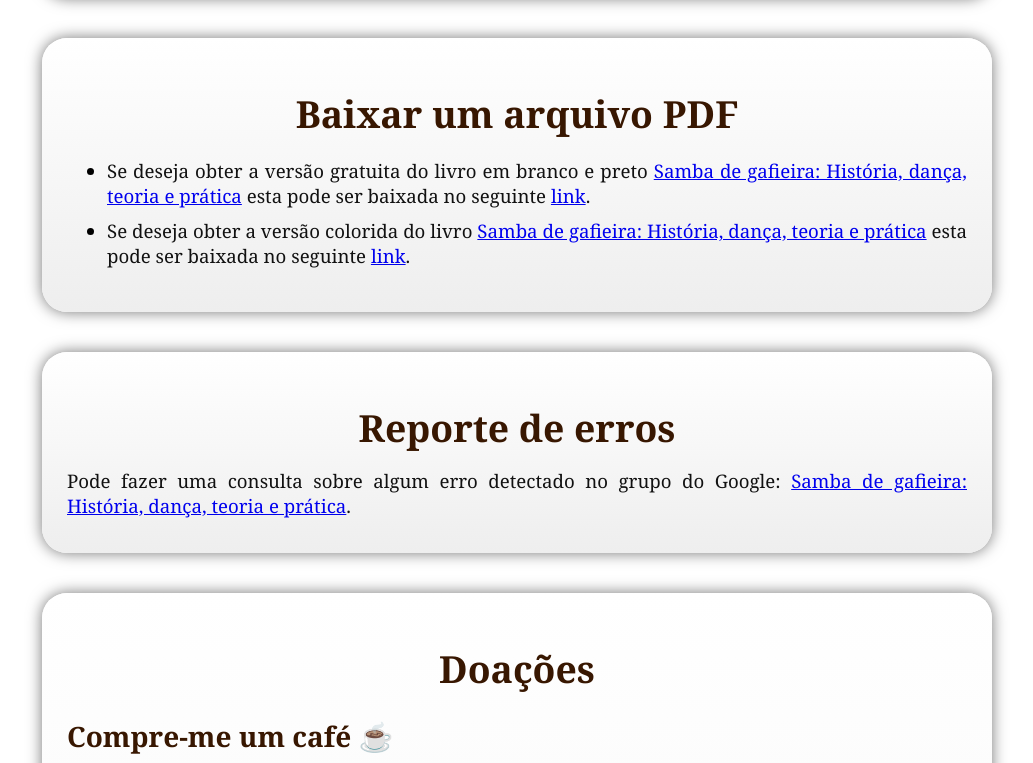
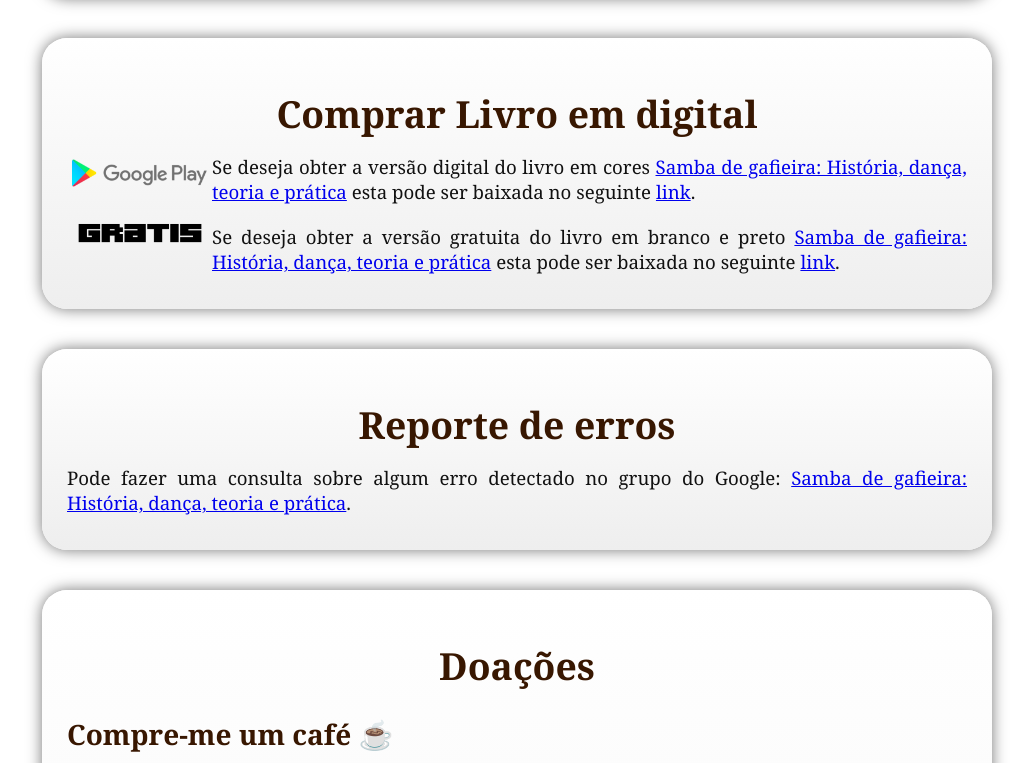
Before and after one commit to trucomanx/book, a plain HTML site: page gafieira/index.html in a window 1280 px wide. Shown: the part 1797-2560 px from the top of the page, without its empty margins (123-1156 px from the left). Drawn offline with Linux system fonts and the light colour scheme.

Commit message:
ordenano

```diff
--- a/gafieira/index.html
+++ b/gafieira/index.html
@@ -90,32 +90,29 @@ também espero que esta pesquisa seja útil para aqueles que procuram informaç
 </div>
 <!----------------------------------------------------------------------------->
 <div id="buybook" class="box">
-<h1>Comprar livro</h1>
+<h1>Comprar livro impresso</h1>
 <h2>Brasil</h2>
-<a href="https://loja.uiclap.com/titulo/ua96244" target="_blank"><img  src="https://loja.uiclap.com/wp-content/uploads/sites/2/2019/07/logo-site-uiclap.png" border="0" style = "display: block;float: left; width:15%; padding:5px" /><a>
+<a href="https://loja.uiclap.com/titulo/ua96244" target="_blank"><img  src="https://loja.uiclap.com/wp-content/uploads/sites/2/2019/07/logo-site-uiclap.png" border="0" style = "display: block;float: left; width:15%; padding:5px" /></a>
 <p> Usando este link, você pode adquirir no Brasil uma versão em branco e preto do livro <a href="https://loja.uiclap.com/titulo/ua96244" target="_blank">Samba de gafieira: História, dança, teoria e prática</a>. </p>
 <div style="clear: both;"></div>
 <h2>Resto do mundo</h2>
-<a href="https://www.amazon.com/dp/6501473209?ref_=pe_93986420_774957520" target="_blank"><img  src="https://upload.wikimedia.org/wikipedia/commons/0/06/Amazon_2024.svg" border="0" style = "display: block;float: left; width:15%; padding:5px" /><a>
+<a href="https://www.amazon.com/dp/6501473209?ref_=pe_93986420_774957520" target="_blank"><img  src="https://upload.wikimedia.org/wikipedia/commons/0/06/Amazon_2024.svg" border="0" style = "display: block;float: left; width:15%; padding:5px" /></a>
 <p> Usando este link, você pode adquirir uma versão em branco e preto do livro <a href="https://www.amazon.com/dp/6501473209?ref_=pe_93986420_774957520" target="_blank">Samba de gafieira: História, dança, teoria e prática</a>. </p>
 </div>
 <!----------------------------------------------------------------------------->
 <div id="downpdf" class="box">
-<h1>Baixar um arquivo PDF</h1>
-<ul>
-<li>
+<h1>Comprar Livro em digital</h1>
+<a href="https://play.google.com/store/books/details/Fernando_Pujaico_Rivera_Samba_de_gafieira?id=OPteEQAAQBAJ" target="_blank"><img  src="imagenes/gplay.png" border="0" style = "display: block;float: left; width:15%; padding:5px" /></a>
+<p> Se deseja obter a versão digital do livro em cores
+<a href="https://play.google.com/store/books/details/Fernando_Pujaico_Rivera_Samba_de_gafieira?id=OPteEQAAQBAJ" target="_blank">Samba de gafieira: História, dança, teoria e prática</a>
+esta pode ser baixada no seguinte
+<a href="https://play.google.com/store/books/details/Fernando_Pujaico_Rivera_Samba_de_gafieira?id=OPteEQAAQBAJ" target="_blank">link</a>. </p>
+<div style="clear: both;"></div>
+<a href="https://drive.google.com/file/d/1aDFy70yHXKfwXkLbkWlSQRBtfC_adjua/view?usp=sharing" target="_blank"><img  src="imagenes/gratis.png" border="0" style = "display: block;float: left; width:15%; padding:5px" /></a>
 <p> Se deseja obter a versão gratuita do livro em branco e preto
-<a href="https://drive.google.com/file/d/1abNM13gPkfWjBLAvFS-dr1JgV4M3xqRy/view?usp=sharing" target="_blank">Samba de gafieira: História, dança, teoria e prática</a>
+<a href="https://drive.google.com/file/d/1aDFy70yHXKfwXkLbkWlSQRBtfC_adjua/view?usp=sharing" target="_blank">Samba de gafieira: História, dança, teoria e prática</a>
 esta pode ser baixada no seguinte
-<a href="https://drive.google.com/file/d/1abNM13gPkfWjBLAvFS-dr1JgV4M3xqRy/view?usp=sharing" target="_blank">link</a>. </p>
-</li>
-<li>
-<p> Se deseja obter a versão colorida do livro
-<a href="https://drive.google.com/file/d/1abNM13gPkfWjBLAvFS-dr1JgV4M3xqRy/view?usp=sharing" target="_blank">Samba de gafieira: História, dança, teoria e prática</a>
-esta pode ser baixada no seguinte
-<a href="https://drive.google.com/file/d/1abNM13gPkfWjBLAvFS-dr1JgV4M3xqRy/view?usp=sharing" target="_blank">link</a>. </p>
-</li>
-</ul>
+<a href="https://drive.google.com/file/d/1aDFy70yHXKfwXkLbkWlSQRBtfC_adjua/view?usp=sharing" target="_blank">link</a>. </p>
 </div>
 <!----------------------------------------------------------------------------->
 <div id="bugs" class="box">
@@ -139,7 +136,7 @@ Seu apoio ajuda a manter meus projetos funcionando e me permite criar mais ferra
 </p>
 <h2>Mediante PIX</h2>
 <p>
-<a href="imagenes/PixQR7.jpeg"><img  src="imagenes/PixQR7.jpeg" border="0" style = "display: block;float: left; width:7%" /><a>
+<a href="imagenes/PixQR7.jpeg"><img  src="imagenes/PixQR7.jpeg" border="0" style = "display: block;float: left; width:7%" /></a>
 Se você aprecia meu trabalho e está no Brasil, você pode me enviar um
 <a href="imagenes/PixQR7.jpeg"><b>PIX</b></a> de <b>R$ 7</b>.
 Seu apoio ajuda a manter meus projetos funcionando e me permite criar mais ferramentas úteis.
```
Also changed, not shown: gafieira/imagenes/gplay.png (added), gafieira/imagenes/gratis.png (added).
